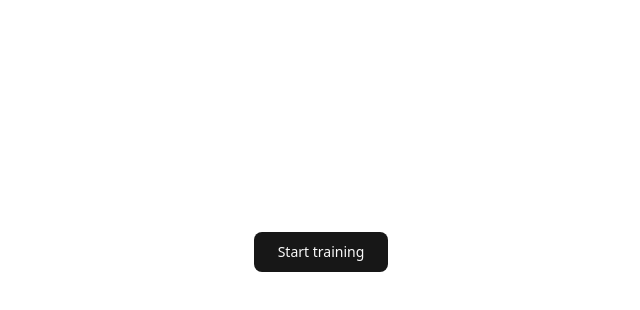
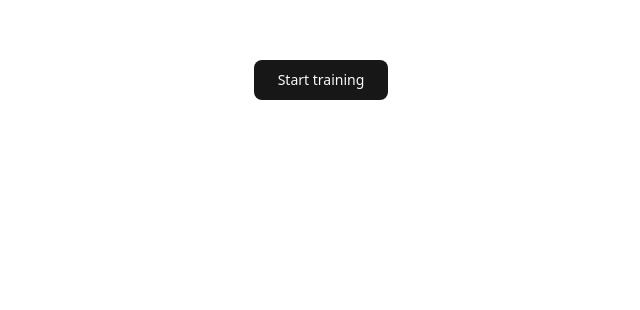
Before and after one commit to JonipHarju/personal-trainer-app-haaga-helia-front-end-course, a React (Vite) app: page / in a window 1280 px wide. Shown: the part 148-458 px from the top of the page, without its empty margins (319-959 px from the left). Built offline with nearby package versions, Linux system fonts and the light colour scheme.

Commit message:
feat: implement PageWrapper component and update App layout with it.

```diff
--- a/src/App.tsx
+++ b/src/App.tsx
@@ -1,12 +1,15 @@
+import PageWrapper from "./components/PageWrapper";
 import { Button } from "./components/ui/button";
 
 function App() {
   return (
-    <div className="flex min-h-svh flex-col items-center justify-center">
-      <Button variant={"default"} size={"lg"}>
-        Start training
-      </Button>
-    </div>
+    <PageWrapper>
+      <div className="flex mt-52 w-full flex-col items-center justify-center">
+        <Button variant={"default"} size={"lg"}>
+          Start training
+        </Button>
+      </div>
+    </PageWrapper>
   );
 }
 
--- /dev/null
+++ b/src/components/PageWrapper.tsx
@@ -0,0 +1,11 @@
+export default function PageWrapper({
+  children,
+}: {
+  children: React.ReactNode;
+}) {
+  return (
+    <div className="min-h-screen w-full bg-background flex flex-col">
+      {children}
+    </div>
+  );
+}
```
